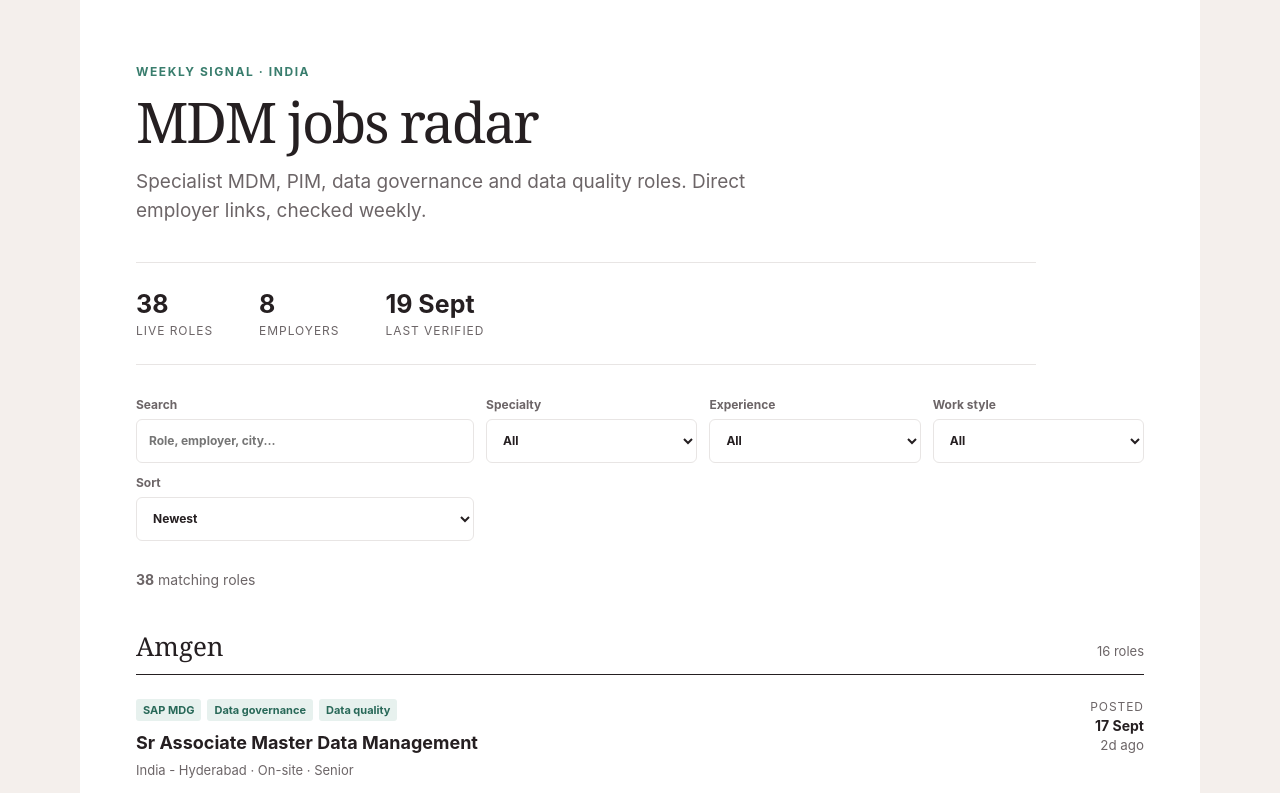
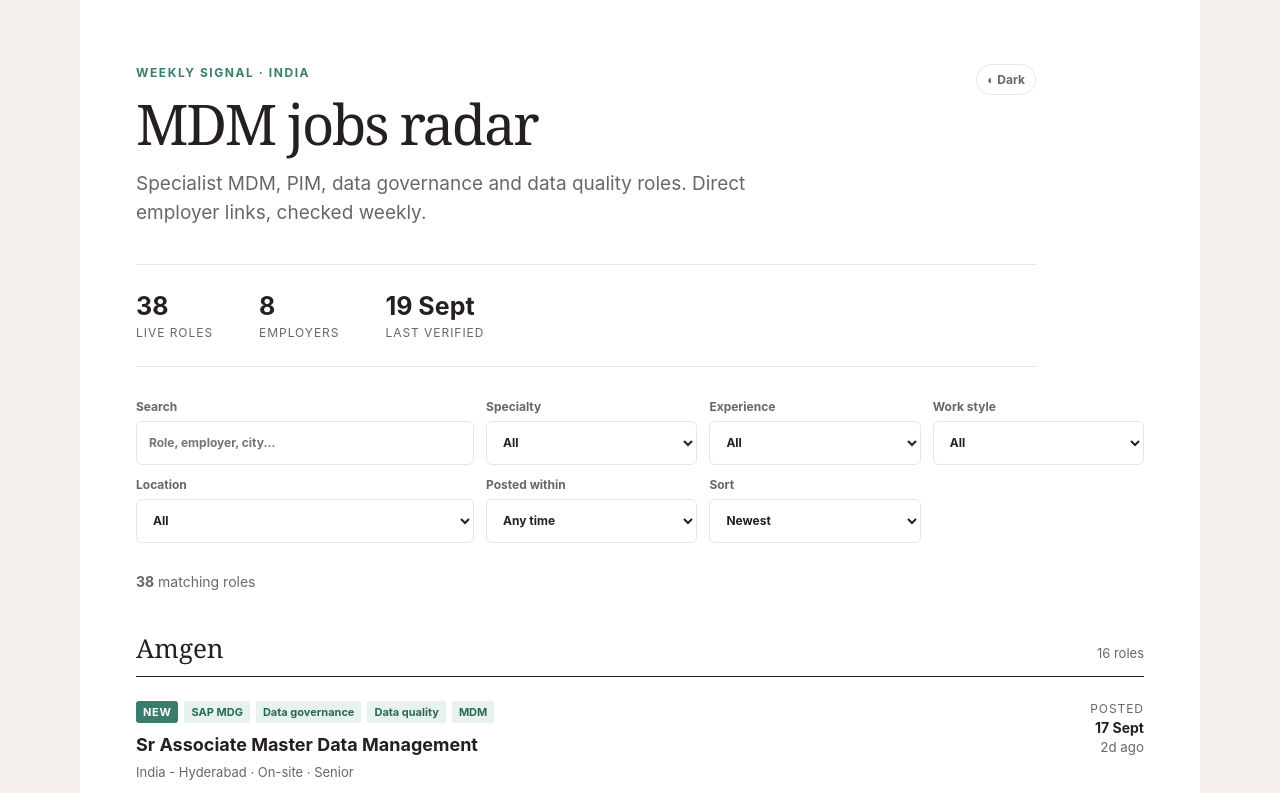
Before and after one commit to ManoManoj24/india-mdm-jobs-radar, a Next.js app: page / in a window 1280 px wide. Shown: the top 793 px of the page. Built offline with nearby package versions, Linux system fonts and the light colour scheme.

Commit message:
Enhance Radar component with additional filters
Added location and fresh filters to the Radar component, updated theme toggle functionality, and improved job filtering logic.

```diff
--- a/components/Radar.tsx
+++ b/components/Radar.tsx
@@ -1,35 +1,43 @@
 "use client";
-import { useMemo, useState } from "react";
+import { useEffect, useMemo, useState } from "react";
 import type { Job, RadarData } from "@/data/types";
 
 const prettyDate = (v: string | null) => v ? new Intl.DateTimeFormat("en-IN", { day:"numeric", month:"short" }).format(new Date(v)) : "Not published";
 const ageDays = (v: string | null, now: string) => v ? Math.max(0, Math.floor((new Date(now).getTime()-new Date(v).getTime())/86400000)) : null;
+const city = (location:string) => {
+  const hit = ["Hyderabad","Bengaluru","Bangalore","Pune","Chennai","Gurugram","Gurgaon","Noida","Mumbai","Delhi","Kolkata"].find(v=>new RegExp(`\\b${v}\\b`,"i").test(location));
+  return hit === "Bengaluru" ? "Bangalore" : hit || location.split(/[;,]/)[0].replace(/^India\s*[-–·]\s*/i,"").trim() || "Other";
+};
 
 export default function Radar({data}:{data:RadarData}) {
-  const [query,setQuery]=useState(""); const [tag,setTag]=useState("All"); const [level,setLevel]=useState("All"); const [mode,setMode]=useState("All"); const [sort,setSort]=useState("newest");
+  const [query,setQuery]=useState(""); const [tag,setTag]=useState("All"); const [level,setLevel]=useState("All"); const [mode,setMode]=useState("All"); const [location,setLocation]=useState("All"); const [fresh,setFresh]=useState("All"); const [sort,setSort]=useState("newest"); const [dark,setDark]=useState(false);
+  useEffect(()=>{ document.documentElement.dataset.theme=dark?"dark":"light"; },[dark]);
   const tags=useMemo(()=>["All",...Array.from(new Set(data.jobs.flatMap(j=>j.vendorTags))).sort()], [data.jobs]);
+  const locations=useMemo(()=>["All",...Array.from(new Set(data.jobs.map(j=>city(j.location)))).sort()], [data.jobs]);
+  const active=[query,tag!=="All",level!=="All",mode!=="All",location!=="All",fresh!=="All"].filter(Boolean).length;
   const jobs=useMemo(()=>data.jobs.filter(j=>{
-    const hay=`${j.title} ${j.employer} ${j.location} ${j.vendorTags.join(" ")}`.toLowerCase();
-    return (!query || hay.includes(query.toLowerCase())) && (tag==="All" || j.vendorTags.includes(tag)) && (level==="All" || j.experience===level) && (mode==="All" || j.workplace===mode);
-  }).sort((a,b)=> sort==="employer" ? a.employer.localeCompare(b.employer) : (new Date(b.postedAt||0).getTime()-new Date(a.postedAt||0).getTime())),[data.jobs,query,tag,level,mode,sort]);
+    const hay=`${j.title} ${j.employer} ${j.location} ${j.vendorTags.join(" ")}`.toLowerCase(); const age=ageDays(j.postedAt,data.generatedAt);
+    return (!query || hay.includes(query.toLowerCase())) && (tag==="All" || j.vendorTags.includes(tag)) && (level==="All" || j.experience===level) && (mode==="All" || j.workplace===mode) && (location==="All" || city(j.location)===location) && (fresh==="All" || (age!==null && age<=Number(fresh)));
+  }).sort((a,b)=> sort==="employer" ? a.employer.localeCompare(b.employer) : (new Date(b.postedAt||0).getTime()-new Date(a.postedAt||0).getTime())),[data.jobs,data.generatedAt,query,tag,level,mode,location,fresh,sort]);
   const grouped=useMemo(()=>Object.entries(Object.groupBy(jobs,j=>j.employer)).sort(([a],[b])=>a.localeCompare(b)),[jobs]);
-  const reset=()=>{setQuery("");setTag("All");setLevel("All");setMode("All");};
+  const reset=()=>{setQuery("");setTag("All");setLevel("All");setMode("All");setLocation("All");setFresh("All");};
   return <main>
     <header className="hero">
-      <div className="eyebrow">Weekly signal · India</div>
+      <div className="topline"><div className="eyebrow">Weekly signal · India</div><button className="theme" onClick={()=>setDark(v=>!v)} aria-label={`Switch to ${dark?"light":"dark"} mode`}>{dark?"☀ Light":"◐ Dark"}</button></div>
       <h1>MDM jobs radar</h1>
       <p className="lede">Specialist MDM, PIM, data governance and data quality roles. Direct employer links, checked weekly.</p>
       <div className="stats"><div><strong>{data.jobs.length}</strong><span>live roles</span></div><div><strong>{new Set(data.jobs.map(j=>j.employer)).size}</strong><span>employers</span></div><div><strong>{prettyDate(data.generatedAt)}</strong><span>last verified</span></div></div>
     </header>
     <section className="controls" aria-label="Job filters">
       <label className="search"><span>Search</span><input value={query} onChange={e=>setQuery(e.target.value)} placeholder="Role, employer, city..." /></label>
-      <Filter label="Specialty" value={tag} set={setTag} options={tags}/><Filter label="Experience" value={level} set={setLevel} options={["All","Early","Mid","Senior","Lead"]}/><Filter label="Work style" value={mode} set={setMode} options={["All","Remote","Hybrid","On-site","Unclear"]}/>
+      <Filter label="Specialty" value={tag} set={setTag} options={tags}/><Filter label="Experience" value={level} set={setLevel} options={["All","Early","Mid","Senior","Lead"]}/><Filter label="Work style" value={mode} set={setMode} options={["All","Remote","Hybrid","On-site","Unclear"]}/><Filter label="Location" value={location} set={setLocation} options={locations}/>
+      <Filter label="Posted within" value={fresh} set={setFresh} options={["All","7","14","30"]} render={v=>v==="All"?"Any time":`Last ${v} days`}/>
       <label><span>Sort</span><select value={sort} onChange={e=>setSort(e.target.value)}><option value="newest">Newest</option><option value="employer">Employer</option></select></label>
     </section>
-    <div className="resultbar"><span><strong>{jobs.length}</strong> matching roles</span>{(query||tag!=="All"||level!=="All"||mode!=="All")&&<button onClick={reset}>Clear filters</button>}</div>
-    {grouped.length ? <section className="groups">{grouped.map(([employer,list])=><Employer key={employer} name={employer} jobs={list||[]} generatedAt={data.generatedAt}/>)}</section> : <section className="empty"><h2>No matching roles</h2><p>Try a broader specialty or clear the filters.</p><button onClick={reset}>Clear filters</button></section>}
-    <footer><p><strong>Radar, not a job board.</strong> Metadata and short summaries come from public employer feeds. Confirm requirements on the employer page before applying.</p><p>Data version {data.version} · {data.methodology}</p></footer>
+    <div className="resultbar"><span><strong>{jobs.length}</strong> matching roles {active>0&&<b className="filterCount">{active} active</b>}</span>{active>0&&<button onClick={reset}>Clear all</button>}</div>
+    {grouped.length ? <section className="groups">{grouped.map(([employer,list])=><Employer key={employer} name={employer} jobs={list||[]} generatedAt={data.generatedAt} applyTag={setTag}/>)}</section> : <section className="empty"><h2>No matching roles</h2><p>Try a broader specialty or clear the filters.</p><button onClick={reset}>Clear all</button></section>}
+    <footer><p><strong>Radar, not a job board.</strong> Metadata and short summaries come from public employer feeds. Confirm requirements on the employer page before applying.</p><p>Data version {data.version} · Generated {new Date(data.generatedAt).toLocaleString("en-IN",{dateStyle:"medium",timeStyle:"short"})}</p><p>{data.methodology}</p></footer>
   </main>
 }
-function Filter({label,value,set,options}:{label:string,value:string,set:(v:string)=>void,options:string[]}){return <label><span>{label}</span><select value={value} onChange={e=>set(e.target.value)}>{options.map(o=><option key={o}>{o}</option>)}</select></label>}
-function Employer({name,jobs,generatedAt}:{name:string,jobs:Job[],generatedAt:string}){return <article className="employer"><div className="employerHead"><h2>{name}</h2><span>{jobs.length} {jobs.length===1?"role":"roles"}</span></div><div className="joblist">{jobs.map(j=><div className="job" key={j.id}><div className="jobMain"><div className="chips">{j.vendorTags.slice(0,3).map(t=><span key={t}>{t}</span>)}</div><h3>{j.title}</h3><p className="meta">{j.location} · {j.workplace} · {j.experience}</p><p className="summary">{j.summary}</p></div><div className="jobSide"><div><span className="label">Posted</span><strong>{prettyDate(j.postedAt)}</strong>{ageDays(j.postedAt,generatedAt)!==null&&<small>{ageDays(j.postedAt,generatedAt)}d ago</small>}</div><a href={j.url} target="_blank" rel="noreferrer">View role <span aria-hidden>↗</span></a></div></div>)}</div></article>}
+function Filter({label,value,set,options,render=(v:string)=>v}:{label:string,value:string,set:(v:string)=>void,options:string[],render?:(v:string)=>string}){return <label><span>{label}</span><select value={value} onChange={e=>set(e.target.value)}>{options.map(o=><option key={o} value={o}>{render(o)}</option>)}</select></label>}
+function Employer({name,jobs,generatedAt,applyTag}:{name:string,jobs:Job[],generatedAt:string,applyTag:(v:string)=>void}){return <article className="employer"><div className="employerHead"><h2>{name}</h2><span>{jobs.length} {jobs.length===1?"role":"roles"}</span></div><div className="joblist">{jobs.map(j=>{const age=ageDays(j.postedAt,generatedAt);return <div className={`job ${age!==null&&age>45?"older":""}`} key={j.id}><div className="jobMain"><div className="chips">{age!==null&&age<=3&&<span className="new">New</span>}{j.vendorTags.slice(0,4).map(t=><button key={t} onClick={()=>{applyTag(t);scrollTo({top:0,behavior:"smooth"})}} aria-label={`Filter by ${t}`}>{t}</button>)}</div><h3>{j.title}</h3><p className="meta">{j.location} · {j.workplace} · {j.experience}</p><p className="summary">{j.summary}</p></div><div className="jobSide"><div><span className="label">Posted</span><strong>{prettyDate(j.postedAt)}</strong>{age!==null&&<small>{age}d ago</small>}</div><a href={j.url} target="_blank" rel="noreferrer">View role <span aria-hidden>↗</span></a></div></div>})}</div></article>}
```
